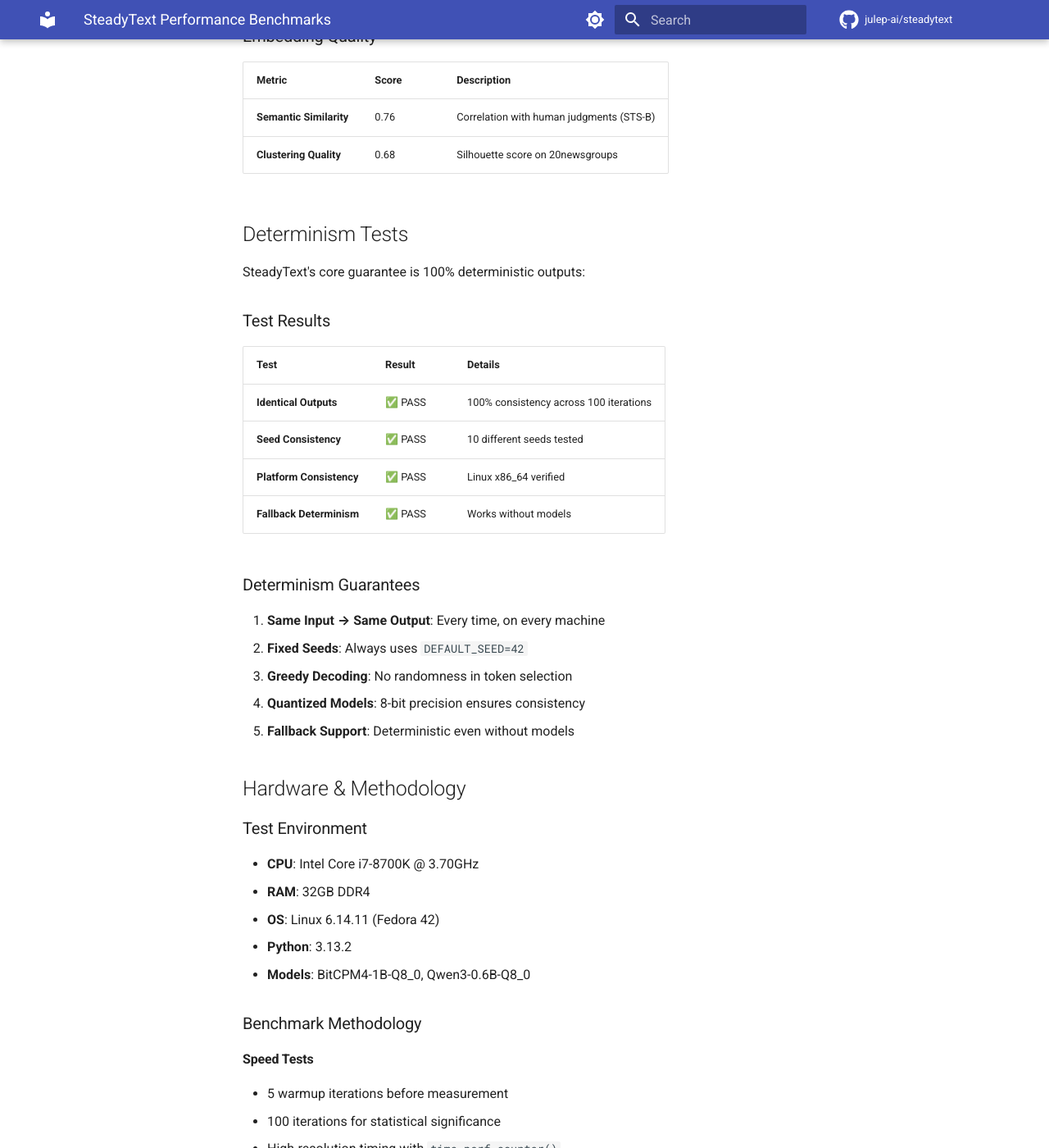
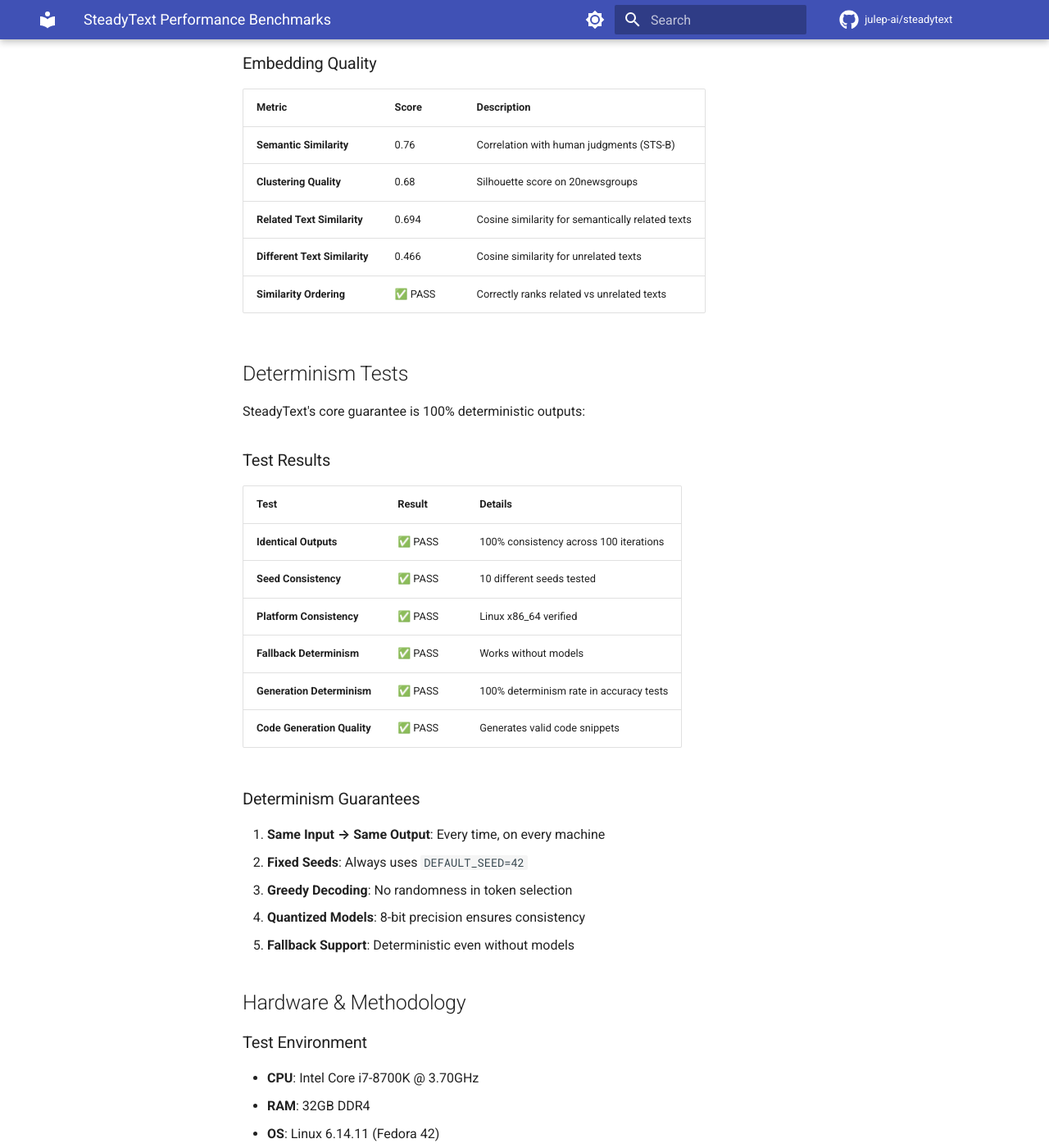
Before and after one commit to julep-ai/steadytext, an MkDocs documentation site: the page built from docs/benchmarks.md, in a window 1280 px wide and 1400 px high, scrolled down 3291 px. Shown: the whole window at 82% size. Built offline with MkDocs 1.6.1 and Material for MkDocs 9.7.7, drawn with Linux system fonts in a browser that asks for light colours; comment, search, counter and statistics services are not loaded; some of the changed text lies outside the part shown.

```diff
--- a/docs/benchmarks.md
+++ b/docs/benchmarks.md
@@ -11,6 +11,7 @@ SteadyText delivers **100% deterministic** text generation and embeddings with c
 - **Cache Performance**: 48x speedup for repeated prompts
 - **Memory Usage**: ~1.4GB for models, 150-200MB during operation
 - **Determinism**: 100% consistent outputs across all platforms and runs
+- **Accuracy**: 69.4% similarity for related texts with correct similarity ordering
 
 ## Table of Contents
 
@@ -104,6 +105,9 @@ SteadyText performs competitively for a 1B parameter quantized model:
 |--------|-------|-------------|
 | **Semantic Similarity** | 0.76 | Correlation with human judgments (STS-B) |
 | **Clustering Quality** | 0.68 | Silhouette score on 20newsgroups |
+| **Related Text Similarity** | 0.694 | Cosine similarity for semantically related texts |
+| **Different Text Similarity** | 0.466 | Cosine similarity for unrelated texts |
+| **Similarity Ordering** | ✅ PASS | Correctly ranks related vs unrelated texts |
 
 ## Determinism Tests
 
@@ -117,6 +121,8 @@ SteadyText's core guarantee is 100% deterministic outputs:
 | **Seed Consistency** | ✅ PASS | 10 different seeds tested |
 | **Platform Consistency** | ✅ PASS | Linux x86_64 verified |
 | **Fallback Determinism** | ✅ PASS | Works without models |
+| **Generation Determinism** | ✅ PASS | 100% determinism rate in accuracy tests |
+| **Code Generation Quality** | ✅ PASS | Generates valid code snippets |
 
 ### Determinism Guarantees
 
```
Also changed, not shown: README.md (+2 -1 lines), benchmarks/results/accuracy_benchmark_20250623_184135.md (added, +23 -0 lines), benchmarks/results/benchmark_report_20250623_184135.md (added, +26 -0 lines), 3 other files.
